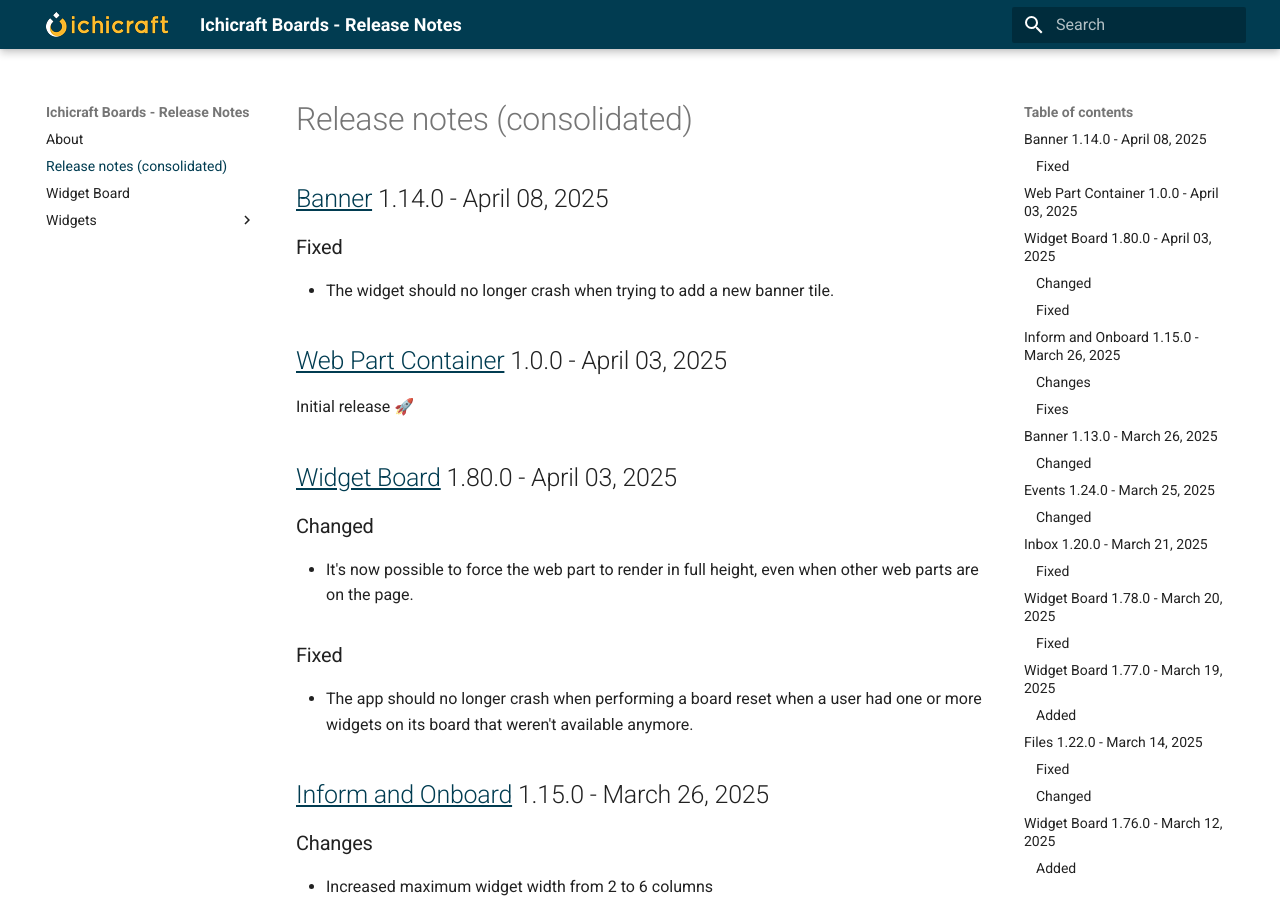
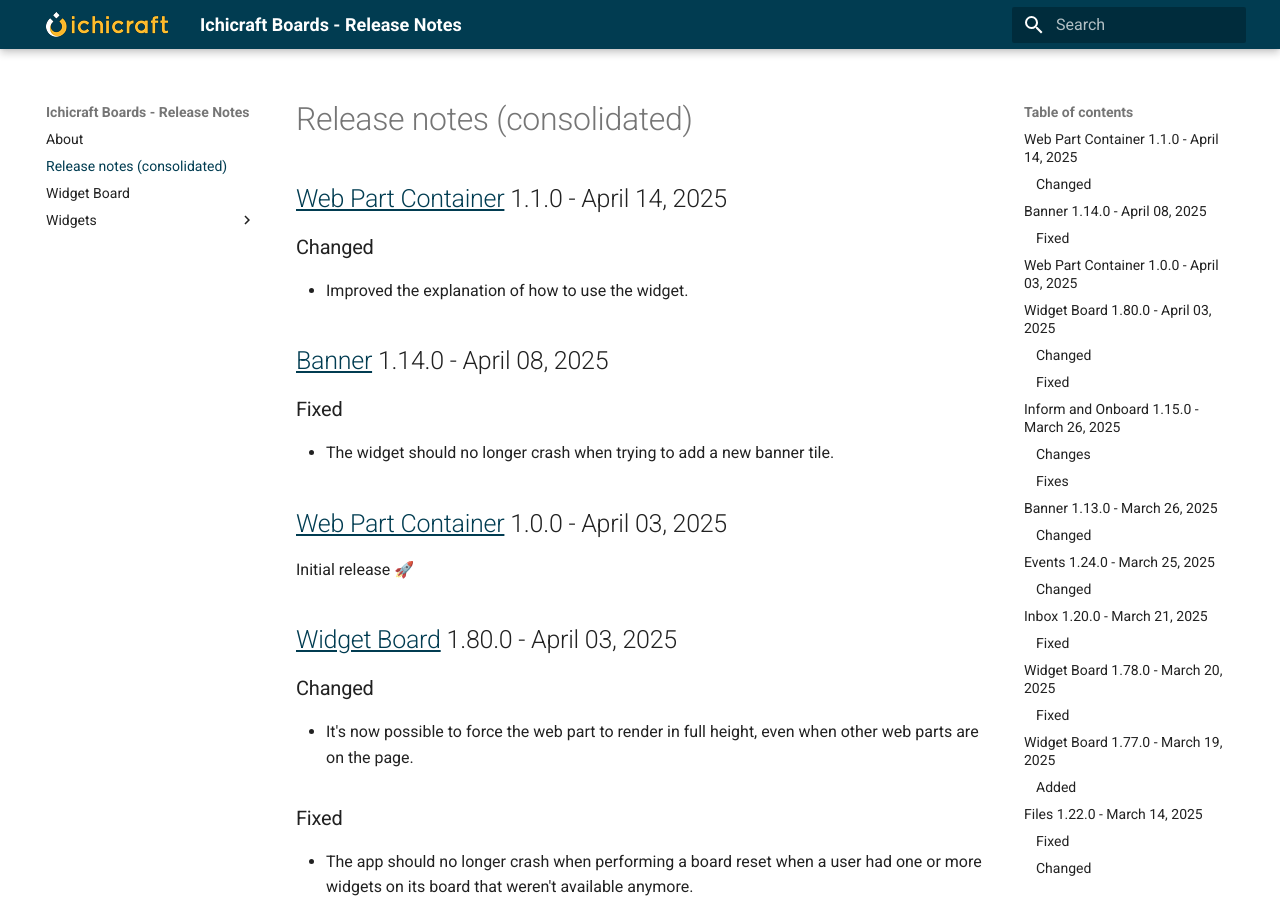
Before and after one commit to ichicraft/widgets-docs, an MkDocs documentation site: the page built from docs/Release-notes-(consolidated).md, in a window 1280 px wide and 900 px high. Built offline with MkDocs 1.6.1 and Material for MkDocs 9.7.7, drawn with Linux system fonts in a browser that asks for light colours.

Commit message:
Release notes updated by BuildService

```diff
--- a/docs/Release-notes-(consolidated).md
+++ b/docs/Release-notes-(consolidated).md
@@ -1,3 +1,8 @@
+## [Web Part Container](./Widgets/Web Part Container.md) 1.1.0 - April 14, 2025
+
+### Changed
+- Improved the explanation of how to use the widget.
+
 ## [Banner](./Widgets/Banner.md) 1.14.0 - April 08, 2025
 
 ### Fixed
--- a/docs/Widgets/Web Part Container.md
+++ b/docs/Widgets/Web Part Container.md
@@ -1,3 +1,8 @@
+## 1.1.0 - April 14, 2025
+
+### Changed
+- Improved the explanation of how to use the widget.
+
 ## 1.0.0 - April 03, 2025
 
 Initial release 🚀
```
